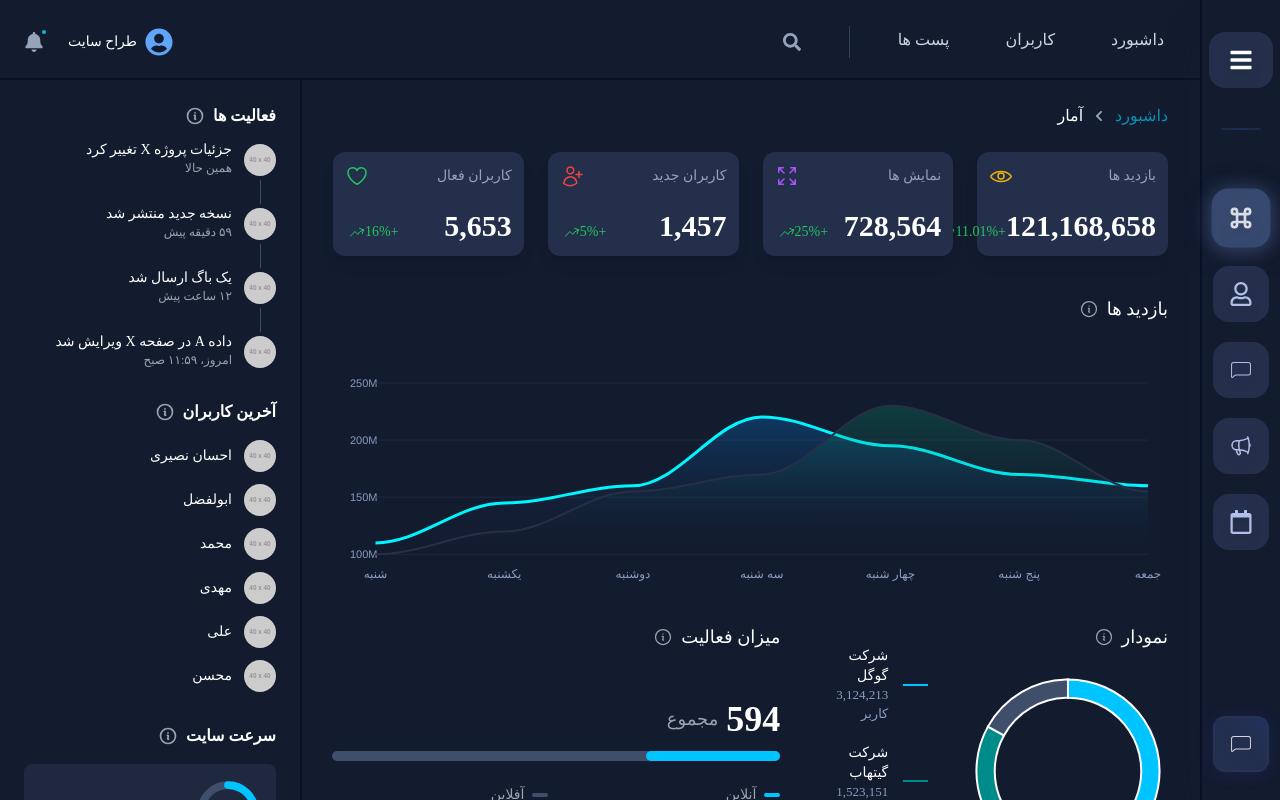
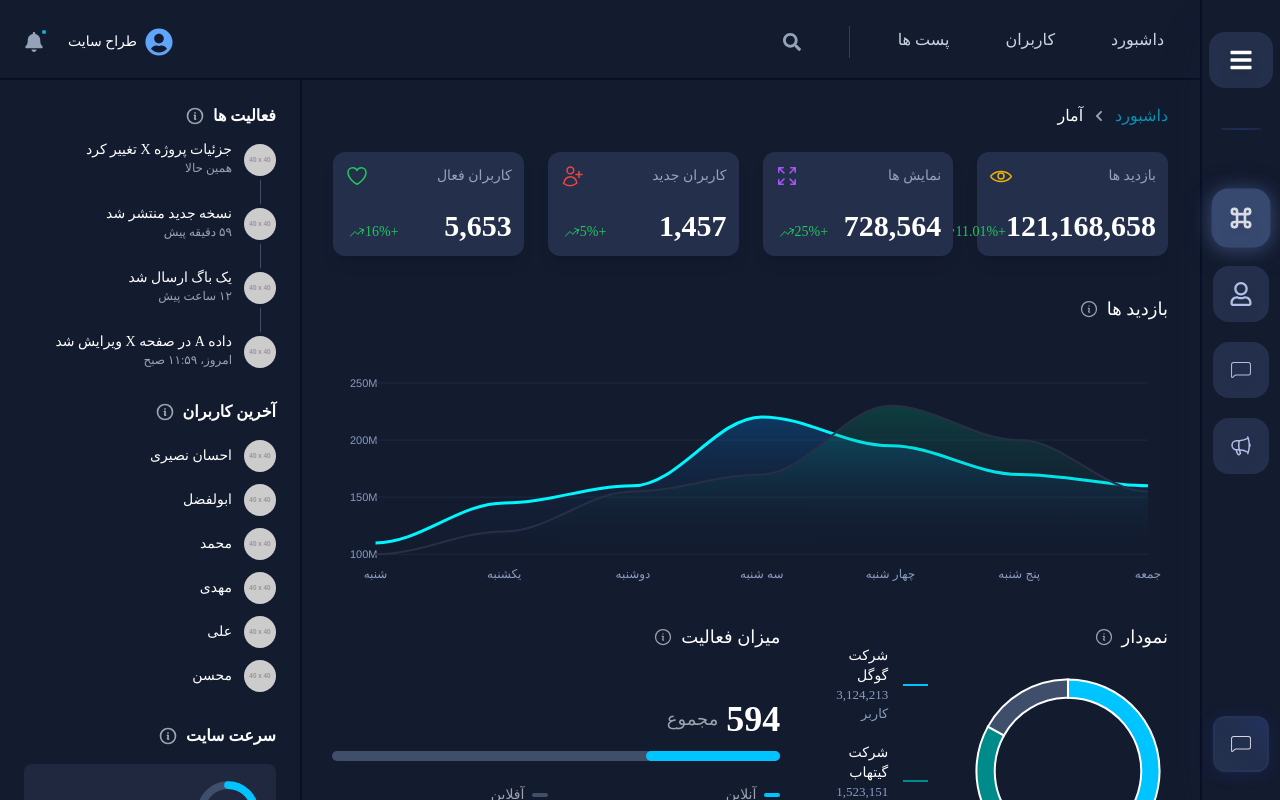
Before and after one commit to EhsanNasiri01/CMS-React-Project, a React (Vite) app: page / in a window 1280 px wide. Built offline with nearby package versions, Linux system fonts and the light colour scheme; a web font is replaced by a local one.

Commit message:
Complete Home Page

```diff
--- a/src/components/Sidebar/Sidebar.jsx
+++ b/src/components/Sidebar/Sidebar.jsx
@@ -21,7 +21,6 @@ const items = [
   { id: 1, label: "کاربران", Icon: FaRegUser, to: "/users" },
   { id: 2, label: "ارتباط با ما", Icon: CiChat1, to: "/about" },
   { id: 3, label: "تماس با ما", Icon: HiOutlineMegaphone, to: "/contact" },
-  { id: 4, label: "ثبت نام", Icon: FaRegCalendar, to: "/register" },
 ];
 
 // حذف سبز/سبز فیروزه‌ای و جایگزینی رنگ‌بندی اولیه با آبی و طیف قبلی
```
